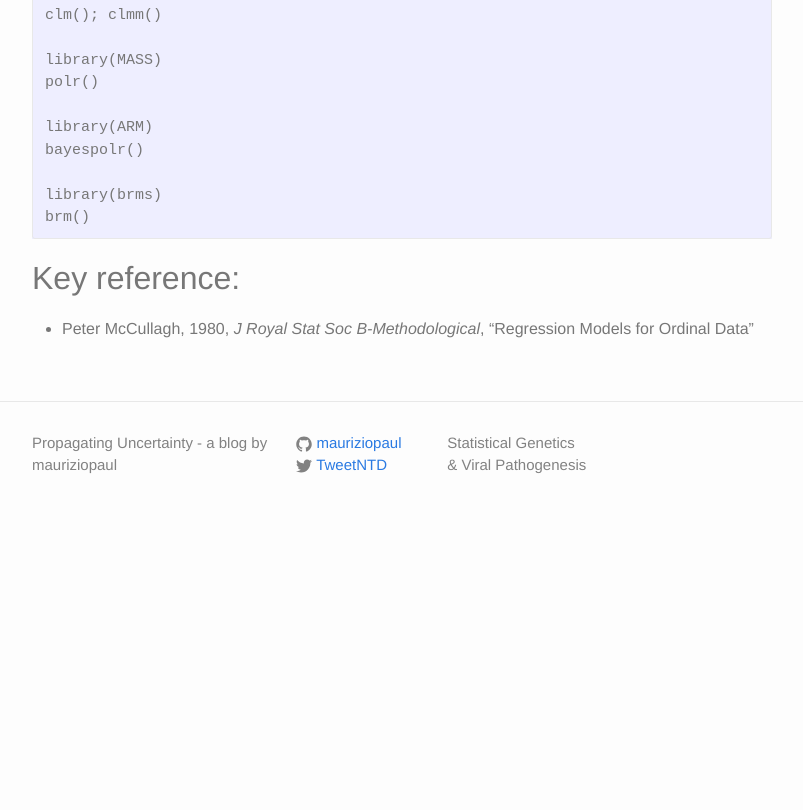
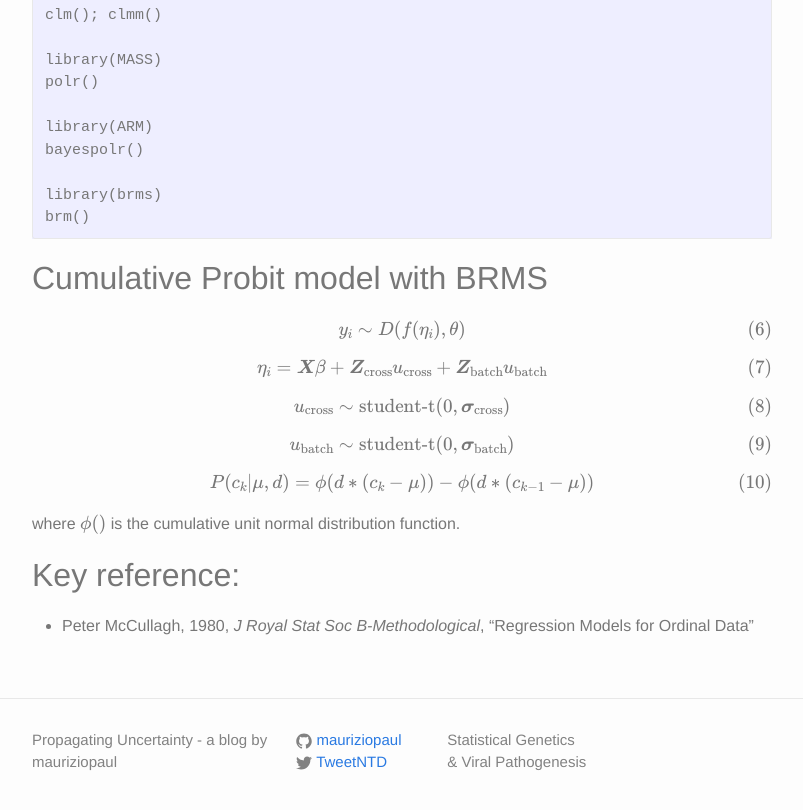
Before and after one commit to mauriziopaul/blog, a Jekyll site: the page built from _posts/2017-06-27-polr.md, in a window 1280 px wide and 900 px high, scrolled down 1920 px. Shown: the top 810 px of the window, without its empty margins (238-1041 px from the left). Built offline with Jekyll 4.4.1, drawn with Linux system fonts in a browser that asks for light colours; formulas are drawn with MathJax 3; before the commit the page ends 2457 px from its top, so only the background shows below that; some of the changed text lies outside the part shown.

Commit message:
polr updated

````diff
--- a/_posts/2017-06-27-polr.md
+++ b/_posts/2017-06-27-polr.md
@@ -114,6 +114,50 @@ library(brms)
 brm()
 ```
 
+## Cumulative Probit model with BRMS
+
+{% raw %}{::nomarkdown}
+    <div>
+    \begin{equation}
+    y_i \sim D(f(\eta_i), \theta)
+    \end{equation}
+    </div>
+{:/}{% endraw %}
+
+{% raw %}{::nomarkdown}
+    <div>
+    \begin{equation}
+    \eta_i = \boldsymbol{X}\beta + \boldsymbol{Z}_{\text{cross}}u_{\text{cross}} + \boldsymbol{Z}_{\text{batch}}u_{\text{batch}}
+    \end{equation}
+    </div>
+{:/}{% endraw %}
+
+{% raw %}{::nomarkdown}
+    <div>
+    \begin{equation}
+    u_{\text{cross}} \sim \text{student-t}(0, \boldsymbol{\sigma}_{\text{cross}})
+    \end{equation}
+    </div>
+{:/}{% endraw %}
+
+{% raw %}{::nomarkdown}
+    <div>
+    \begin{equation}
+    u_{\text{batch}} \sim \text{student-t}(0, \boldsymbol{\sigma}_{\text{batch}})
+    \end{equation}
+    </div>
+{:/}{% endraw %}
+
+{% raw %}{::nomarkdown}
+    <div>
+    \begin{equation}
+    P(c_k | \mu, d) = \phi(d*(c_k - \mu)) - \phi(d*(c_{k-1} - \mu))
+    \end{equation}
+    </div>
+{:/}{% endraw %}
+
+where {% raw %}$\phi()${% endraw %} is the cumulative unit normal distribution function.
+
 ## Key reference:
 
 * Peter McCullagh, 1980, *J Royal Stat Soc B-Methodological*, "Regression Models for Ordinal Data"
````
Also changed, not shown: other parts of _posts/2017-06-27-polr.md (+2 -2 lines).
